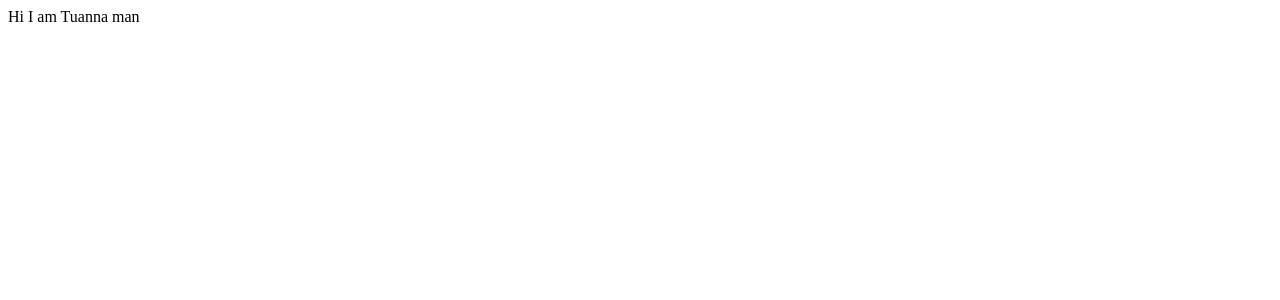
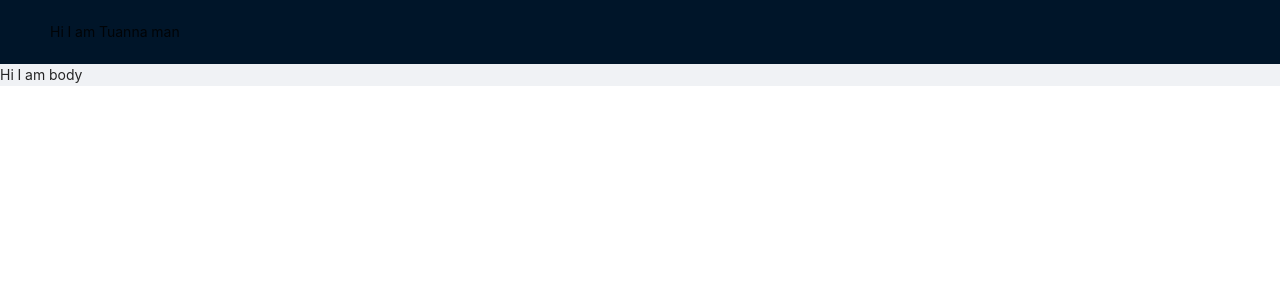
Before and after one commit to tunaphish/queen-workout, a React (Create React App) app: page / in a window 1280 px wide. Shown: the top 300 px of the page. Built offline with nearby package versions, Linux system fonts and the light colour scheme.

Commit message:
install antd UI components

```diff
--- a/package.json
+++ b/package.json
@@ -10,6 +10,7 @@
     "@types/node": "^12.20.13",
     "@types/react": "^17.0.5",
     "@types/react-dom": "^17.0.5",
+    "antd": "^4.15.5",
     "react": "^17.0.2",
     "react-dom": "^17.0.2",
     "react-scripts": "4.0.3",
--- a/public/index.html
+++ b/public/index.html
@@ -24,7 +24,7 @@
       work correctly both with client-side routing and a non-root public URL.
       Learn how to configure a non-root public URL by running `npm run build`.
     -->
-    <title>React App</title>
+    <title>Queen Workout</title>
   </head>
   <body>
     <noscript>You need to enable JavaScript to run this app.</noscript>
--- a/src/App.tsx
+++ b/src/App.tsx
@@ -1,11 +1,15 @@
-import React from 'react';
+import 'antd/dist/antd.css';
+import { Layout } from 'antd';
+
+const { Header, Content } = Layout;
 
 const App = () => {
   return (
     <div >
-      <header>
-        Hi I am Tuanna man
-      </header>
+    <Layout>
+      <Header>Hi I am Tuanna man</Header>
+      <Content>Hi I am body</Content>
+    </Layout>
     </div>
   );
 }
```
Also changed, not shown: src/components/Body.tsx (added, +11 -0 lines), src/components/Header.tsx (added, +11 -0 lines), 1 other file (tests, documents, lock files or other folders).
